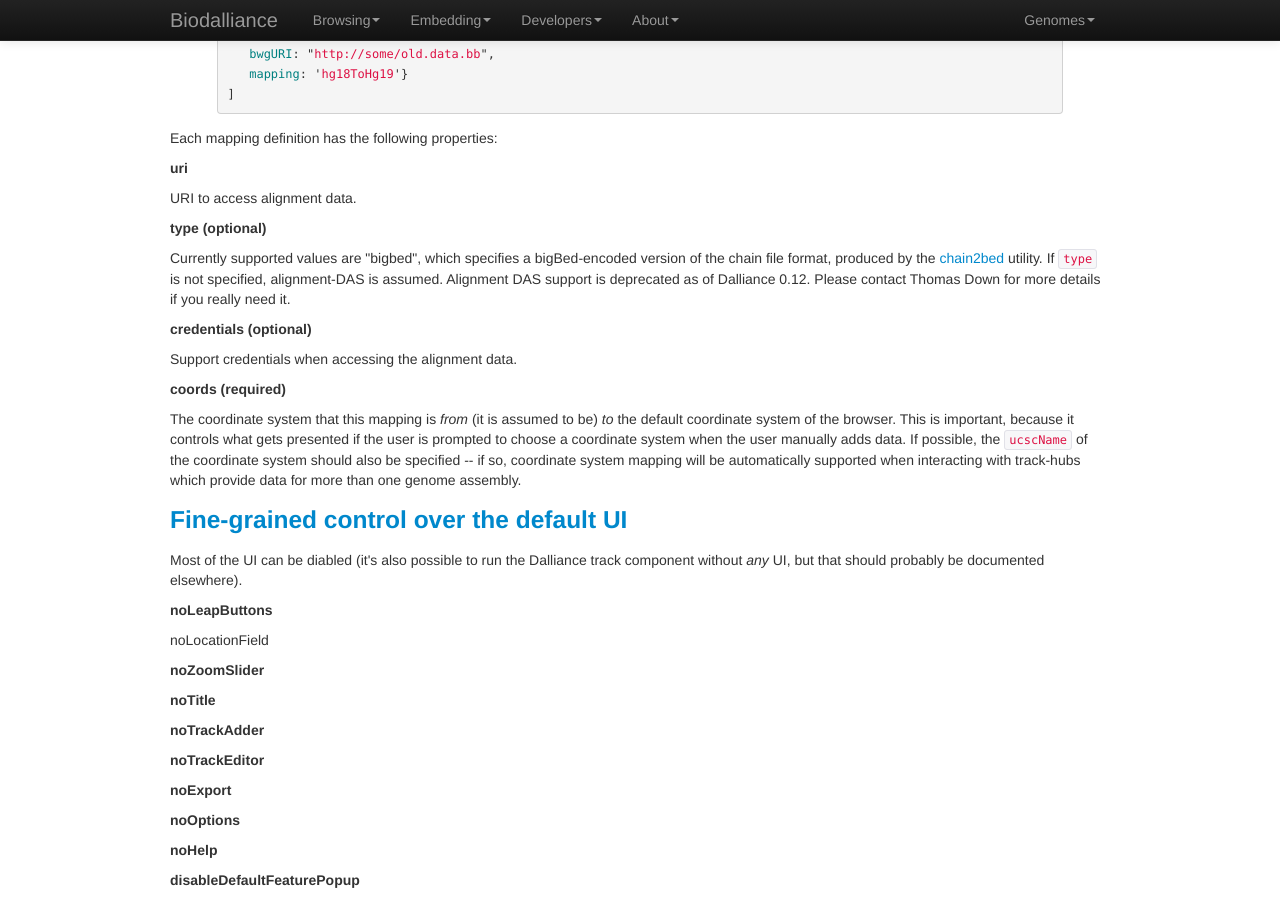
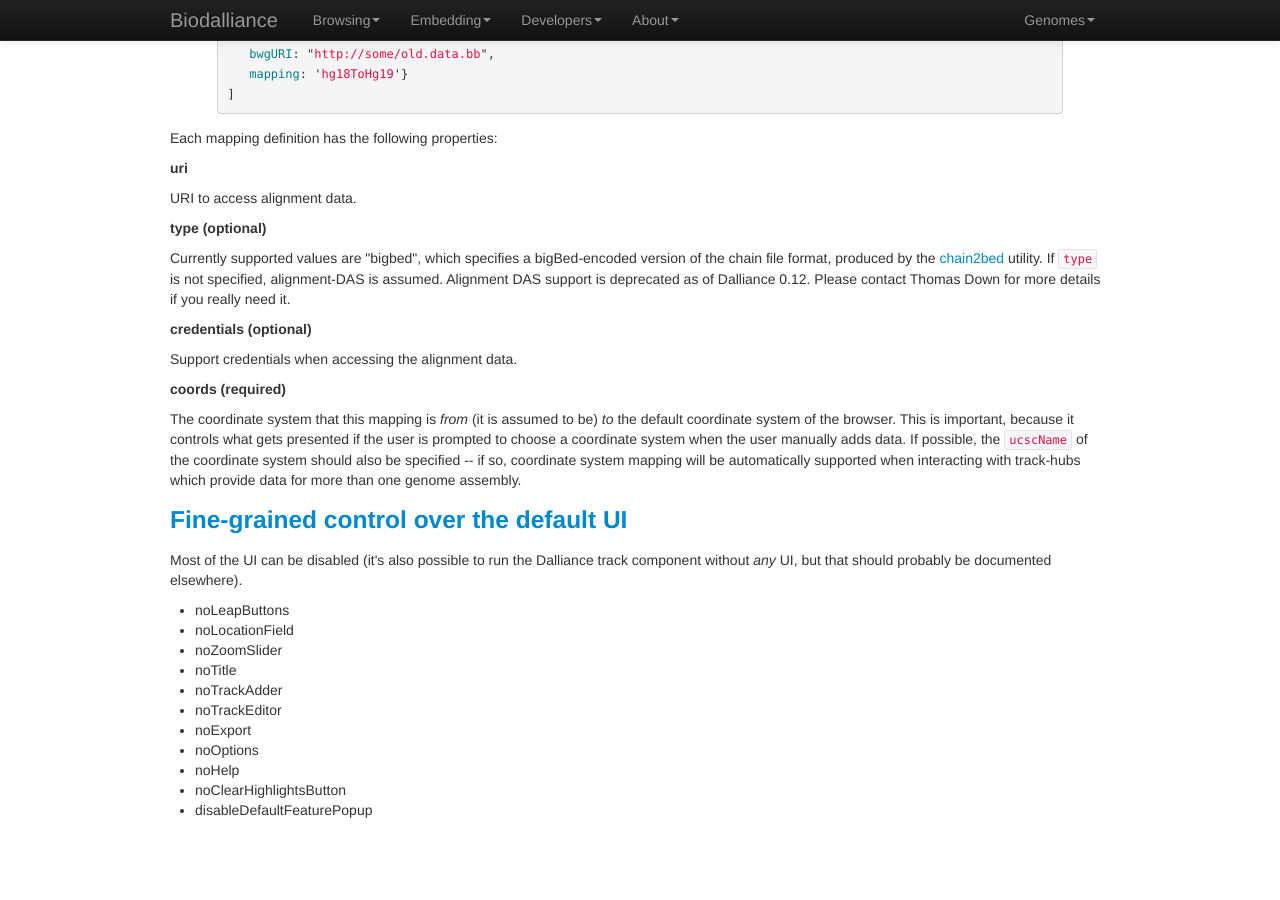
Before and after one commit to biodalliance/dalliance-web, a Jekyll site: the page built from config.html, in a window 1280 px wide and 900 px high, scrolled down 2194 px. Built offline with Jekyll 4.4.1, drawn with Linux system fonts in a browser that asks for light colours; after the commit the page ends 3024 px from its top, so only the background shows below that.

Commit message:
Add noClearHighlightsButton option to UI control list

```diff
--- a/config.html
+++ b/config.html
@@ -170,17 +170,20 @@ The coordinate system that this mapping is <em>from</em> (it is assumed to be) <
 <h3><a id='uielements'>Fine-grained control over the default UI</a></h3>
 
 <p>
-Most of the UI can be diabled (it's also possible to run the Dalliance track component without <em>any</em> UI,
+Most of the UI can be disabled (it's also possible to run the Dalliance track component without <em>any</em> UI,
 but that should probably be documented elsewhere).
 <p>
 
-<h5>noLeapButtons</h5>
-<n5>noLocationField</n5>
-<h5>noZoomSlider</h5>
-<h5>noTitle</h5>
-<h5>noTrackAdder</h5>
-<h5>noTrackEditor</h5>
-<h5>noExport</h5>
-<h5>noOptions</h5>
-<h5>noHelp</h5>
-<h5>disableDefaultFeaturePopup</h5>
+<ul>
+    <li>noLeapButtons</li>
+    <li>noLocationField</li>
+    <li>noZoomSlider</li>
+    <li>noTitle</li>
+    <li>noTrackAdder</li>
+    <li>noTrackEditor</li>
+    <li>noExport</li>
+    <li>noOptions</li>
+    <li>noHelp</li>
+    <li>noClearHighlightsButton</li>
+    <li>disableDefaultFeaturePopup</li>
+</ul>
```
